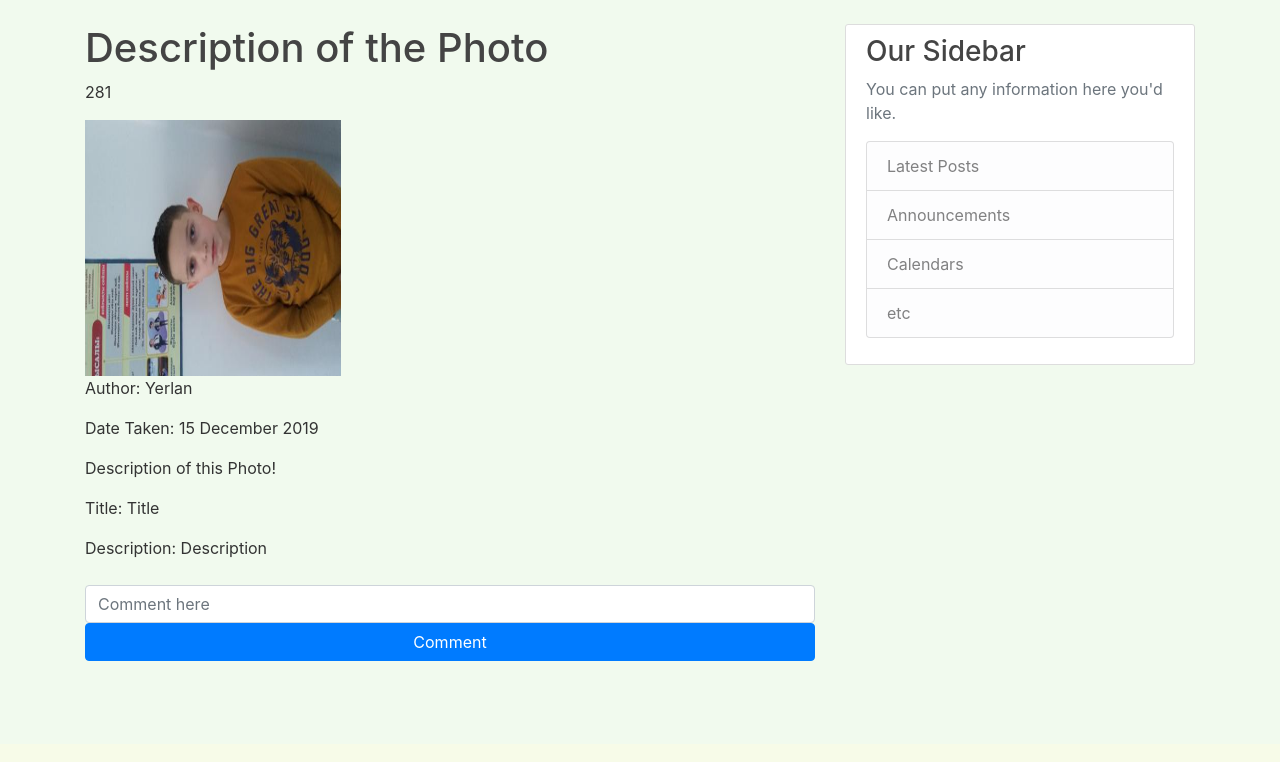
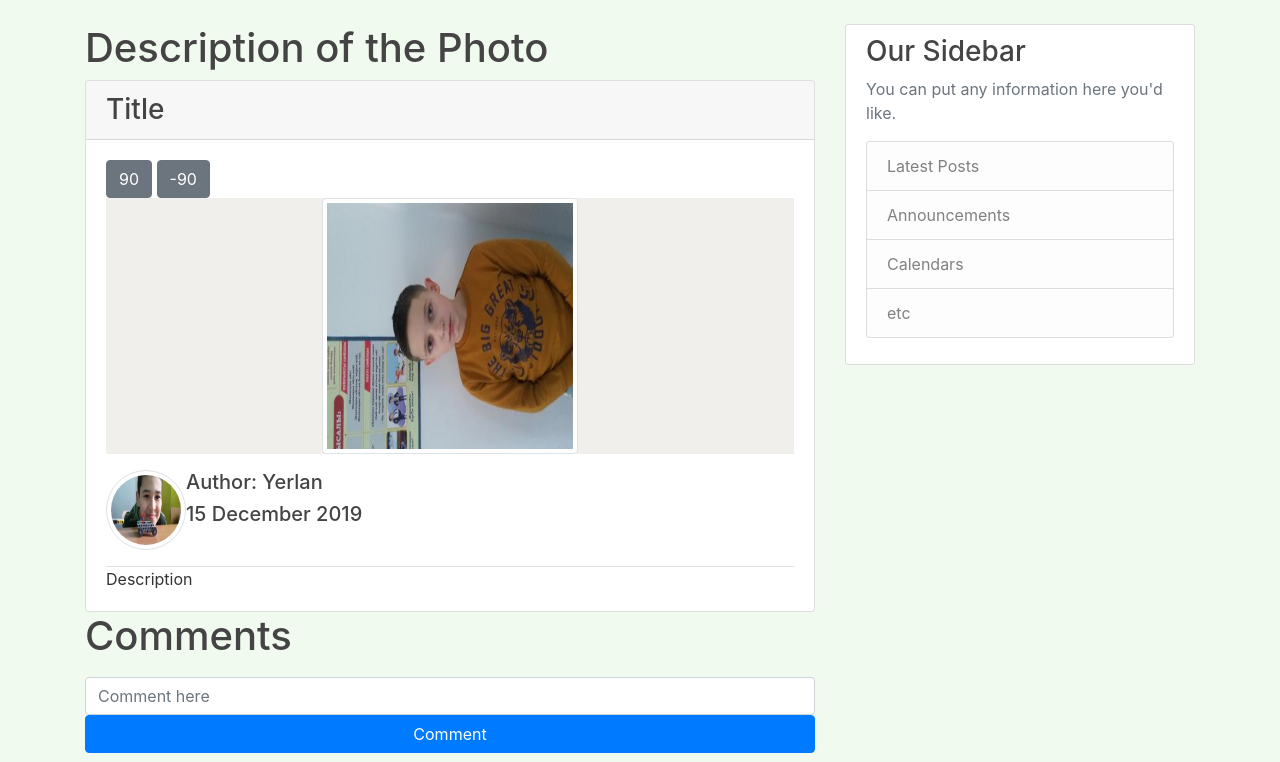
Before and after one commit to Yerlan999/PhotoHostApp-on-Django, a Django app: page /photos/detail-photo/1 in a window 1280 px wide. Shown: the part 56-818 px from the top of the page. Before the commit the page ends 717 px from the top, so only its background shows below. Run offline with Django 3.2, Linux system fonts and the light colour scheme; a user stored in the database is signed in; data comes from the database, SQL or seed files in the repository; both versions use the stored data as it was after the commit; some libraries are stand-ins or nearby versions.

Commit message:
Second Stage 02

```diff
--- /dev/null
+++ b/Photos/static/Photos/script_photo_detail.js
@@ -0,0 +1,17 @@
+$(document).ready(function(){
+
+
+    $("#90").click(function(){
+      $('#90').rotate({
+      angle: 0,
+      animateTo:180
+      });
+    });
+
+    $("#-90").click(function(){
+      $(".photo").css({'transform': 'rotate(-90deg)'});
+    });
+
+
+
+});
--- a/Photos/templates/Photos/photo_detail.html
+++ b/Photos/templates/Photos/photo_detail.html
@@ -10,20 +10,34 @@
 {% block content %}
 
     <h1>Description of the Photo</h1>
-    <p>{{ object.image.height }}</p>
-    <img class="photo" src="{{object.image.url}}" style="width:16em;height:16em;">
-    <p>Author: {{ object.author }}</p>
-    <p>Date Taken: {{ object.date_taken|date:"d F Y" }}</p>
+
+
+    <div class="card">
+      <h3 class="card-header">{{ object.title }}</h3>
+      <div class="card-body">
+        <button id="90" type="button" class="btn btn-secondary">90</button>
+        <button id="-90" type="button" class="btn btn-secondary">-90</button>
+        <div class="d-flex justify-content-center" style="background-color:#f0efeb">
+            <img class="photo img-thumbnail align-self-center" src="{{object.image.url}}" style="width:16em;height:16em;display:inline-block;">
+        </div>
+
+
+        <div class="media mt-3">
+            <img class="rounded-circle img-thumbnail" src="{{object.author.profile.image.url}}" style="width:5em;height:5em;display:inline-block;">
+            <div class="media-body">
+                <h5 class="mt-0">Author: {{ object.author }}</h5>
+                <h5 class="mt-0">{{ object.date_taken|date:"d F Y" }}</h5>
+            </div>
+        </div>
+
+        <p class="card-text border-top mt-3">{{ object.description }}</p>
+
 
 
         {% if request.user == object.author %}
             <a class="btn btn-warning btn-md" href="{% url 'photo-delete' object.pk %}">Delete</a>
         {% endif %}
 
-
-    <p>Description of this Photo!</p>
-    <p>Title: {{ object.title }}</p>
-    <p>Description: {{ object.description }}</p>
 
         {% if request.user == object.author %}
             <form method="post" class="col-form-label-lg">
@@ -35,6 +49,10 @@
         {% endif %}
 
 
+      </div>
+    </div>
+
+    <h1>Comments</h1>
     {% if comments %}
         {% for comment in comments %}
 
@@ -60,5 +78,6 @@
 {% endblock content %}
 
 {% block for_scripts %}
-    <script src="{% static 'js/jquery.bootstrap.modal.forms.min.js' %}"></script>
+    <script type="text/javascript" src="{% static 'Photos/script_photo_detail.js' %}"></script>
+    <script src="https://code.jquery.com/jquery-3.5.1.js" integrity="sha256-QWo7LDvxbWT2tbbQ97B53yJnYU3WhH/C8ycbRAkjPDc=" crossorigin="anonymous"></script>
 {% endblock for_scripts %}
--- a/Photos/templates/Photos/photos_list.html
+++ b/Photos/templates/Photos/photos_list.html
@@ -133,6 +133,6 @@
 
 
 {% block for_scripts %}
-    <script type="text/javascript" src="{% static 'Photos/script.js' %}"></script>
+    <script type="text/javascript" src="{% static 'Photos/script_photos_list.js' %}"></script>
     <script src="https://code.jquery.com/jquery-3.5.1.js" integrity="sha256-QWo7LDvxbWT2tbbQ97B53yJnYU3WhH/C8ycbRAkjPDc=" crossorigin="anonymous"></script>
 {% endblock for_scripts %}
```
Also changed, not shown: Photos/static/Photos/script_photos_list.js (renamed from Photos/static/Photos/script.js), db.sqlite3, media/photos/20191215_145333.jpg (added), media/profile_pics/20200531_113200.jpg (added). Lines whose indentation alone changed are shown as unchanged.
